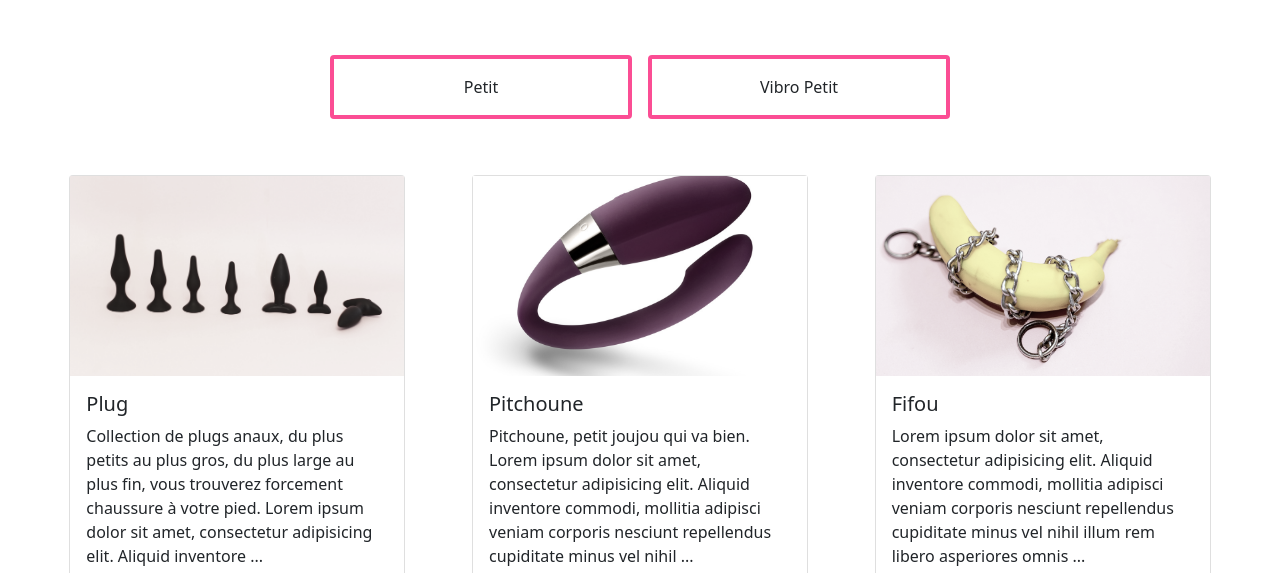
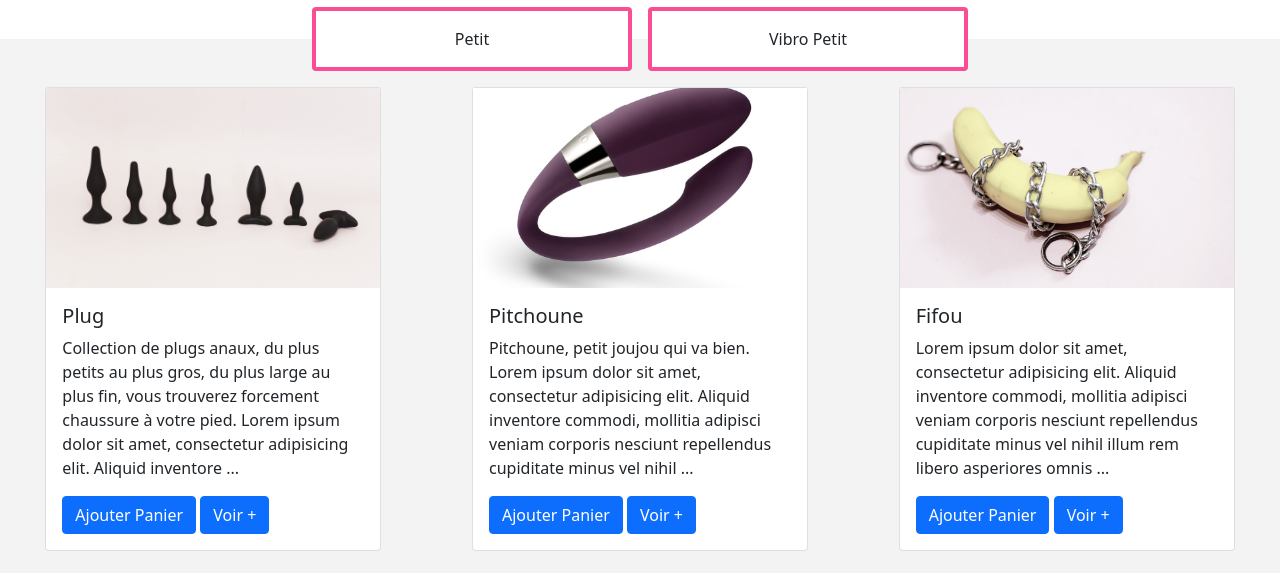
Before and after one commit to adrien-coquillat/boutique, a PHP site: page /index.php?page=categorie in a window 1280 px wide. Shown: the part 401-974 px from the top of the page. Run offline with PHP 8.4, Linux system fonts and the light colour scheme; data comes from the database, SQL or seed files in the repository; classes that the project's autoload settings leave out are loaded by file name; some libraries are stand-ins or nearby versions.

Commit message:
button blanck

```diff
--- a/controller/FrontController.php
+++ b/controller/FrontController.php
@@ -124,13 +124,15 @@ class FrontController
             $produits = $produitModel->BySous_categorie($id_sc);
             $sous_categorie = $model->getBy($id_sc, 'id_sc', 'Sous_categorie');
             $sous_categories = $model->getAllBy($sous_categorie->id_c, 'id_c', 'Sous_categorie');
+            $categorie = $model->getBy($sous_categorie->id_c, 'id_c', 'Categorie');
         } else {
             $id_c = isset($_GET['id_c']) ? (int) $_GET['id_c'] : 1;
             $produits = $produitModel->ByCategorie($id_c);
             $sous_categories = $model->getAllBy($id_c, 'id_c', 'Sous_categorie');
+            $categorie = $model->getBy($id_c, 'id_c', 'Categorie');
         }
 
-        return compact('produits', 'sous_categories');
+        return compact('produits', 'sous_categories', 'categorie');
     }
 
     public function produit($input)
--- a/public/css/style.css
+++ b/public/css/style.css
@@ -431,7 +431,18 @@ footer {
 /* Product Page */
 /* ------------------ */
 .btn-custom {
-    background: transparent;
+    background: #FFFFFF !important;
     box-sizing: border-box;
     border: 4px solid #FB4D94 !important;
 }
+
+
+/* ------------------ */
+/* Product Categorie */
+/* ------------------ */
+.product-gallerie {
+    background-color: rgba(196,196,196,0.21);
+}
+.margin-neg-bot{
+    margin-bottom: -40px;
+}
--- a/view/categorie.php
+++ b/view/categorie.php
@@ -1,17 +1,17 @@
 <div class="container-fluid p-0">
     <section class="title-screen">
         <img class="title-screen__img" src="public/img/Categorie.jpg">
-        <h1 class="title-screen__title">Categorie</h1>
+        <h1 class="title-screen__title"><?= $categorie->nom_c ?></h1>
     </section>
 </div>
-<div class="container-fluid p-5">
+<div class="container-fluid">
 
     <!-- Tag used to display exception -->
     <?= (isset($msg)) ?  $msg : '' ?>
-    <div class="row justify-content-center mb-5">
+    <div class="row justify-content-center margin-neg-bot">
         <?= $display->subCategorieNavbar($sous_categories) ?>
     </div>
-    <div class="row">
+    <div class="row product-gallerie pt-5">
         <?php foreach ($produits as $produit) : ?>
             <?= $display->productCard($produit) ?>
         <?php endforeach; ?>
--- a/view/panier.php
+++ b/view/panier.php
@@ -5,7 +5,7 @@
     </section>
 </div>
 <div class="container-fluid">
-    <ul class="nav nav-tabs mt-1" role="tablist">
+    <ul class="nav nav-tabs" role="tablist">
         <li class="nav-item" role="presentation">
             <button class="nav-link active mx-1" id="panier-tab" data-bs-toggle="tab" data-bs-target="#panier" type="button" role="tab" aria-controls="panier" aria-selected="true">Panier</button>
         </li>
```
